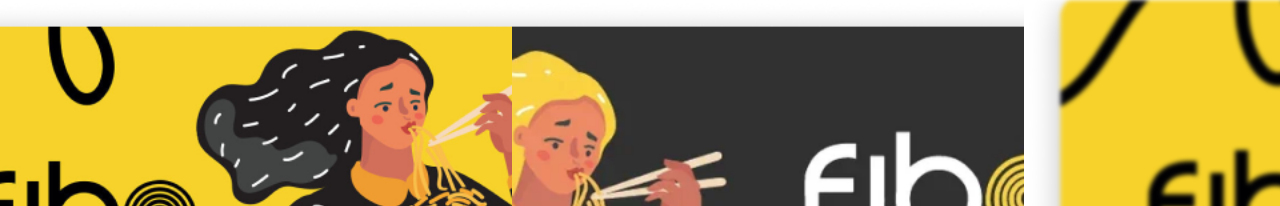
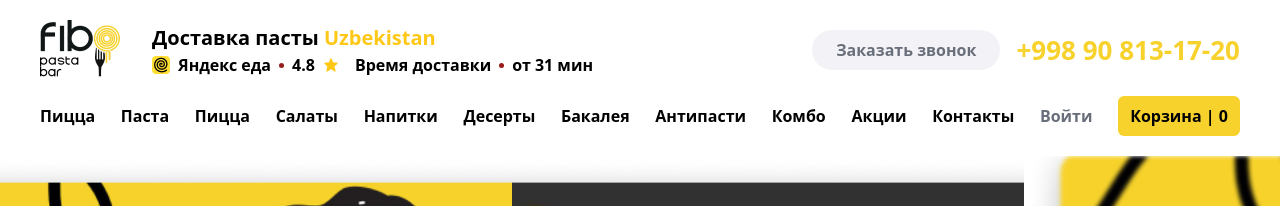
Before and after one commit to SaidahmadRasulov/FIBO, a Vue app: page / in a window 1280 px wide. Shown: the top 206 px of the page. Built offline with nearby package versions, Linux system fonts and the light colour scheme.

Commit message:
Fix some errors

```diff
--- a/src/App.vue
+++ b/src/App.vue
@@ -4,7 +4,7 @@ import { RouterView } from "vue-router";
 </script>
 
 <template>
-  <header
+  <Header
     :cartArray="cartArray"
     @addCart="handleAddOtherCart"
     :data="data"
@@ -16,7 +16,7 @@ import { RouterView } from "vue-router";
 
 <script>
 import products from "./data/data";
-import header from "./components/Header.vue";
+import Header from "./components/Header.vue";
 
 export default {
   data() {
```
